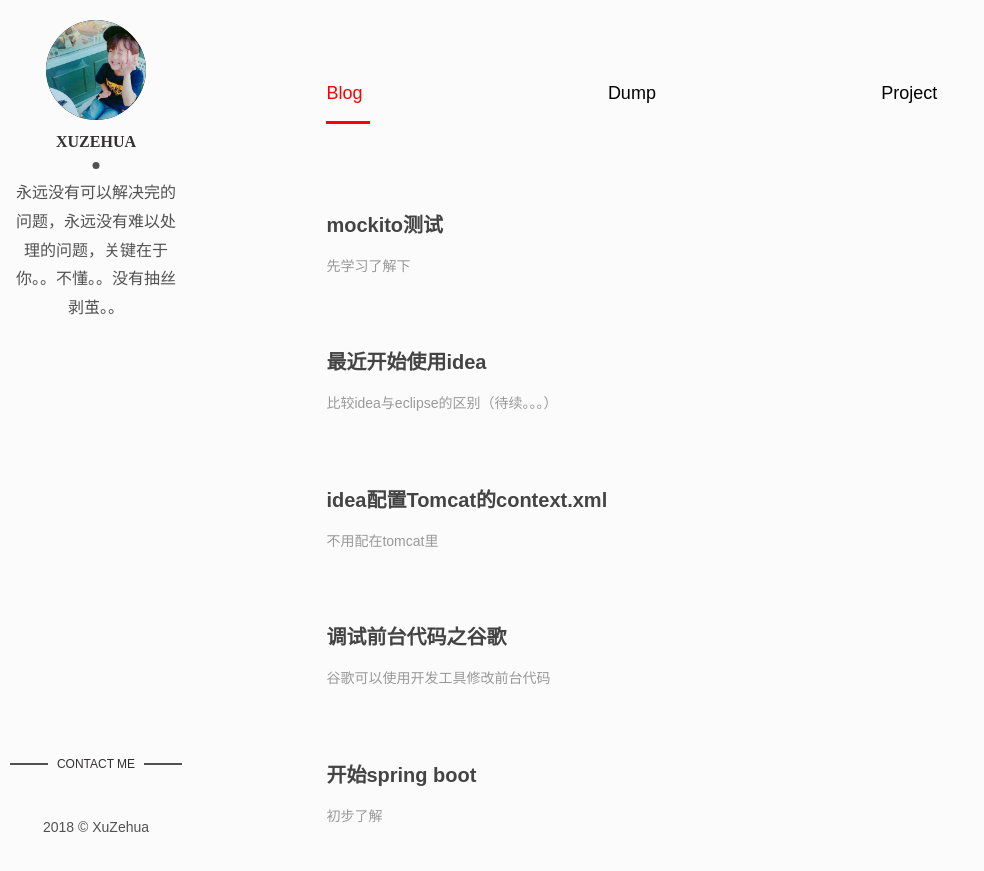
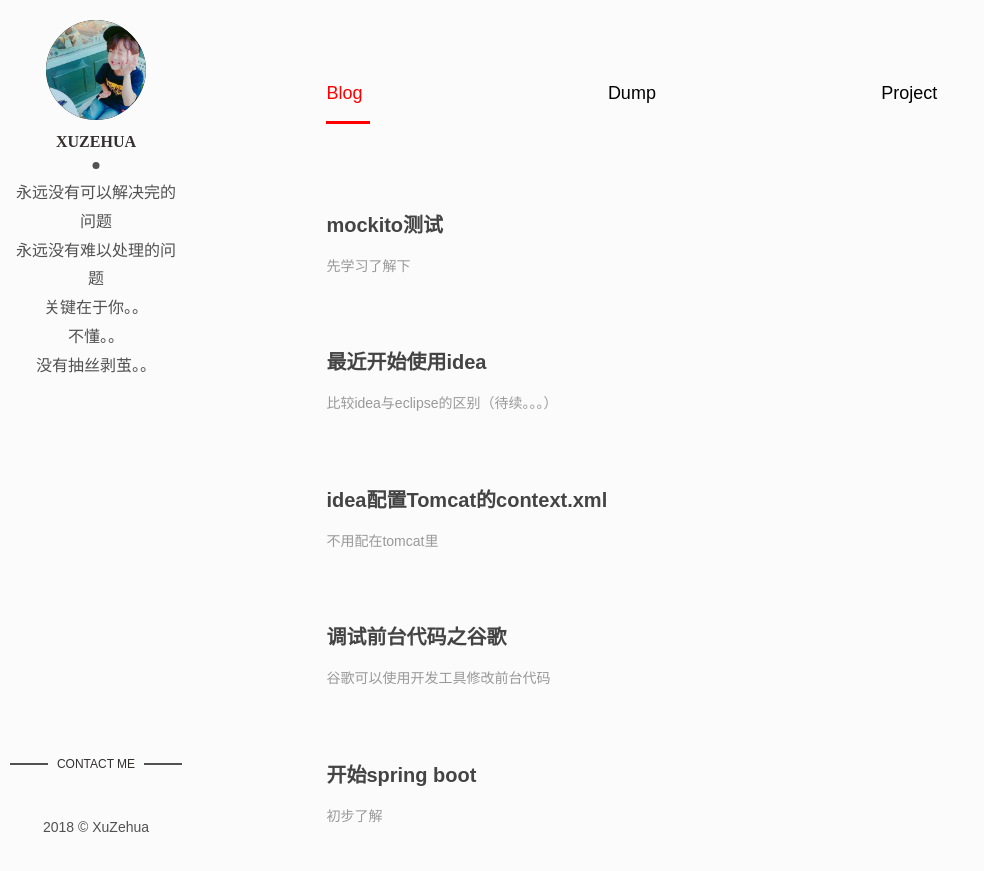
Before and after one commit to lychhh/lychhh.github.io, a Jekyll site: the page built from index.md, in a window 1280 px wide. Shown: the top 871 px of the page, without its empty margins (0-984 px from the left). Built offline with Jekyll 4.4.1, drawn with Linux system fonts in a browser that asks for light colours.

```diff
--- a/_config.yml
+++ b/_config.yml
@@ -17,4 +17,4 @@ baseurl: ""
 author: XuZehua # add your name
 author-img: ff.jpg # add your photo
 github: Jevua # add your Github handle
-about-author: 永远没有可以解决完的问题，永远没有难以处理的问题，关键在于你。。不懂。。没有抽丝剥茧。。 # add description
+about-author: 永远没有可以解决完的问题</br>永远没有难以处理的问题</br>关键在于你。。</br>不懂。。</br>没有抽丝剥茧。。 # add description
```
